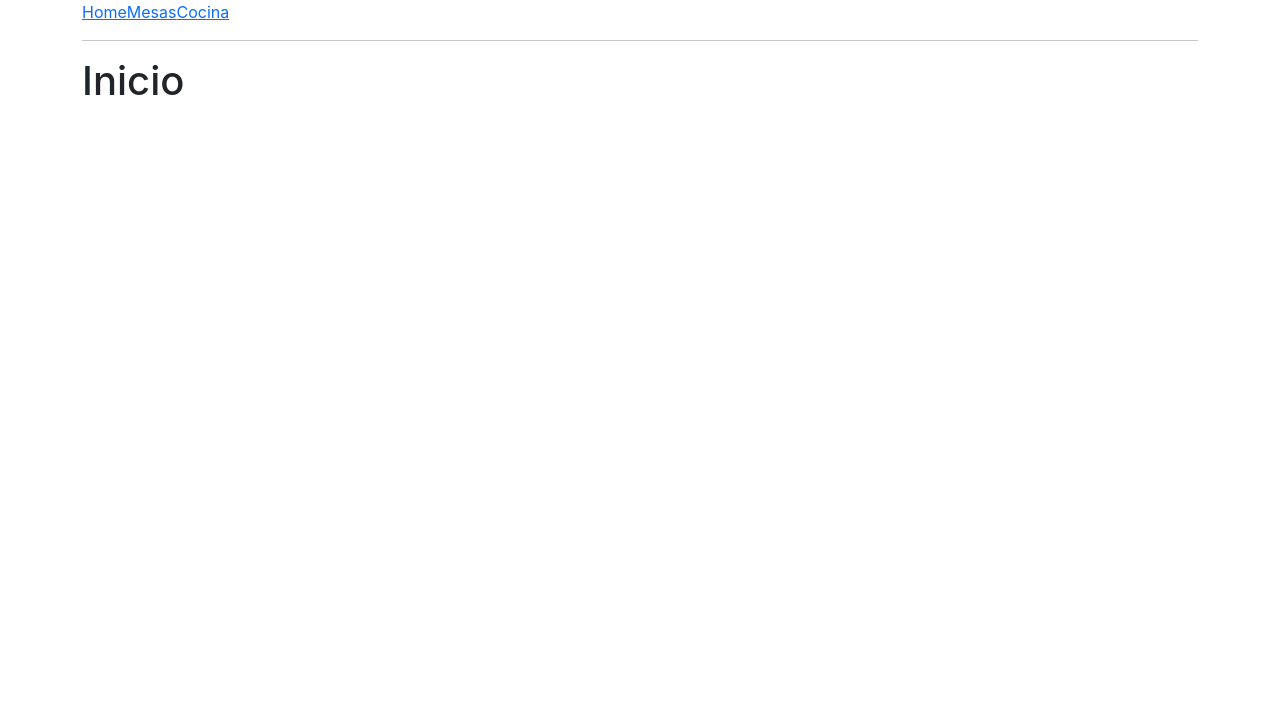
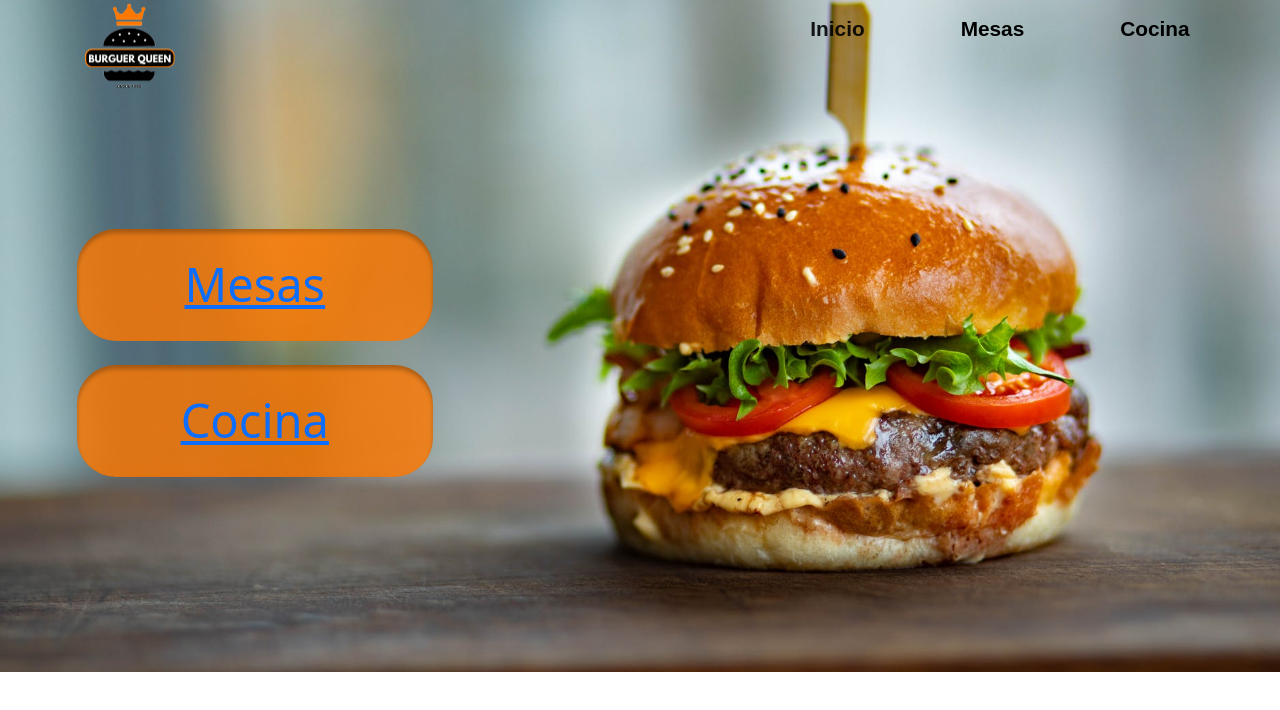
Before and after one commit to luzciel/Burgen-queen, a React (Create React App) app: page / in a window 1280 px wide. Shown: the top 710 px of the page. Built offline with nearby package versions, Linux system fonts and the light colour scheme.

Commit message:
se agrego el header

```diff
--- a/src/App.css
+++ b/src/App.css
@@ -1,4 +1,4 @@
-.App {
+/* .App {
   text-align: center;
 }
 
@@ -35,4 +35,4 @@
   to {
     transform: rotate(360deg);
   }
-}
+} */
--- a/src/App.js
+++ b/src/App.js
@@ -9,36 +9,36 @@ import {
 } from "react-router-dom";
 import './firebase';
 import firebase from "firebase/app";
-import Home from './components/home/Home';
-import Mesas from './components/tables/Tables';
-import Ordenes from './components/ordens/Ordens';
-import Cocina from './components/kitchen/Kitchen';
-
+import Home from './components/home/Home.jsx';
+import Tables from './components/tables/Tables.jsx';
+import Ordenes from './components/ordens/Ordens.jsx';
+import Cocina from './components/kitchen/Kitchen.jsx';
+import Header from './components/home/Header.jsx';
+import "./components/home/home.css"
 
 function App() {
   const app = firebase.app();
   console.log(app);
   return (
     <Router>
-    <div className="container">
+    <div>
      <div>
-       <NavLink to='/' activeClassName='active'>
+      <Header />
+       {/* <NavLink to='/' activeClassName='active'>
          Home
        </NavLink>
-       <NavLink to='/mesas' activeClassName='active'>
-         Mesas
-       </NavLink>
+       <NavLink to="/mesas" >Mesas</NavLink>
        <NavLink to='/cocina' activeClassName='active'>
          Cocina
-       </NavLink>
+       </NavLink> */}
      </div>
-      <hr/>
+      {/* <hr/> */}
       <Switch>
         <Route path="/" exact>
           <Home />
         </Route>
         <Route path="/mesas">
-          <Mesas />
+          <Tables />
         </Route>
         <Route path="/ordenes">
           <Ordenes />
--- /dev/null
+++ b/src/components/home/Header.jsx
@@ -0,0 +1,38 @@
+import React from 'react'
+import { NavLink } from "react-router-dom";
+// import "./home.css"
+import Logo from '../../img/logo.png'
+import App from '../../App'
+
+const Header = () =>{
+    return (
+        <section id="particles-js" className="section home">
+            <nav className="navbar navbar-expand-lg navbar-light fixed-top">
+                <img src={Logo} id="log" />
+                <div className="col-md-10 col-12 mx-auto">
+                    <button className="navbar-toggler" type="button" data-toggle="collapse" data-target="#navbarNav"
+                        aria-controls="navbarNav" aria-expanded="false" aria-label="Toggle navigation">
+                        <span className="navbar-toggler-icon"></span>
+                    </button>
+                    <div className="collapse navbar-collapse" id="navbarNav">
+                        <ul className="navbar-nav  ml-auto pr-4 list">
+                            <li className="nav-item">
+                                <NavLink className="nav-link" to='/'>Inicio </NavLink>
+                            </li>
+                            <li className="nav-item">
+                                <NavLink className="nav-link" to="/mesas">Mesas</NavLink>
+                            </li>
+                            <li className="nav-item">
+                            <NavLink to='/cocina' className="nav-link">Cocina</NavLink>
+                                {/* <a className="nav-link" href="#contact">Cocina</a> */}
+                            </li>
+                        </ul>
+                    </div>
+                </div>
+            </nav>
+
+        </section>
+    )
+}
+
+export default Header
--- a/src/components/home/Home.jsx
+++ b/src/components/home/Home.jsx
@@ -1,10 +1,18 @@
 import React from 'react'
+import Header from './Header.jsx'
+import "./home.css"
+import { Link } from "react-router-dom";
 
 const Home = () =>{
     return (
-        <div>
-            <h1>Inicio</h1>
-        </div>
+      <div class='home-body'>
+          <p>HOLAAAAAAAAA</p>
+            <div class='opcion'>
+             <Link to='mesas'><span class='opcion-tables span'>Mesas</span></Link>
+             <Link to='/cocina'><span class='opcion-kitchen span'>Cocina</span></Link>
+            </div>
+      </div>
     )
 }
+
 export default Home
--- a/src/components/home/home.css
+++ b/src/components/home/home.css
@@ -0,0 +1,122 @@
+.home-body {
+    background-image: url('../../img/burguer.jpeg') !important;
+    height: 128vh;
+    margin-top: -181px;
+    background-size: 100%;
+    background-repeat: no-repeat;
+}
+
+nav {
+    font-family: 'Montserrat', sans-serif;
+    font-weight: bold;
+    padding-right: 2rem;
+}
+
+hr{
+position: absolute;
+width: 1082px;
+height: 0px;
+left: 168px;
+border: 1px solid rgba(0, 0, 0, 0.25);
+}
+
+.navbar-expand-lg {
+  /* background-color:#fff; */
+  height: 57px;
+}
+
+.navbar-expand-lg .navbar-collapse {
+    display: flex!important;
+    justify-content: flex-end;
+}
+
+.navbar-light .navbar-nav .nav-link {
+    color:black ;
+    font-size: 1.3rem;
+    padding: 0.5rem 1.5rem;
+    margin: 1.5rem;
+}
+
+nav li>a {
+    position: relative;
+    color:black;
+    text-decoration: none;
+}
+
+nav li>a:hover {
+    color:black;
+}
+
+nav li>a:before {
+    content: "";
+    position: absolute;
+    width: 100%;
+    height: 2px;
+    bottom: 0;
+    left: 0;
+    background-color:#FE7800;
+    visibility: hidden;
+    -webkit-transform: scaleX(0);
+    transform: scaleX(0);
+    -webkit-transition: all 0.3s ease-in-out 0s;
+    transition: all 0.3s ease-in-out 0s;
+}
+
+nav li>a:hover:before {
+    visibility: visible;
+    -webkit-transform: scaleX(1);
+    transform: scaleX(1);
+}
+
+nav i {
+    color:black;
+    font-size: 1.5rem;
+    padding: .5rem 1.5rem;
+}
+
+#log {
+    max-width: 10%;
+    margin-top: 2%;
+    margin-left: 5%;
+}
+
+.opcion {
+    padding-top: 27%;
+    display: flex;
+    padding-left: 6%;
+    flex-direction: column;
+}
+
+.span {
+    position: relative;
+    width: 356px;
+    height: 112px;
+    background: rgba(254, 120, 0, 0.81);
+    border-radius: 39px;
+    box-shadow: inset 0px 4px 4px rgba(0, 0, 0, 0.25);
+    display: flex;
+    justify-content: center;
+    align-items: center;
+    margin-top: 2%;
+    font-size: 294%;
+}
+
+.list {
+    display: flex;
+    flex-direction: row;
+}
+
+
+
+
+/* formato responsive para table */
+@media screen and (min-width: 415px)  and (max-width: 1024px){
+    .home-body {
+        height: 128vh;
+        margin-top: -181px;
+        background-size: 100%;
+        background-repeat: no-repeat;
+        background-color: rebeccapurple;
+    }
+
+}
--- a/src/components/kitchen/Kitchen.jsx
+++ b/src/components/kitchen/Kitchen.jsx
@@ -3,7 +3,8 @@ import React from 'react'
 const cocina = () =>{
     return (
         <div>
-            <h1>cocina</h1>
+            <p style={{marginTop: "32px"}}>>cocina</p>
+            <buttom style={{width: "200px"}}>cocina</buttom>
         </div>
     )
 }
--- a/src/components/tables/Tables.jsx
+++ b/src/components/tables/Tables.jsx
@@ -1,10 +1,12 @@
 import React from 'react'
 
-const mesas = () =>{
+const Tables = () => {
+    console.log("Mesasssss")
     return (
         <div>
             <h1>Mesasssssss</h1>
+            <buttom style={{width: "200px"}}>MESAS</buttom>
         </div>
     )
 }
-export default mesas
+export default Tables;
--- a/src/index.css
+++ b/src/index.css
@@ -1,4 +1,4 @@
-body {
+/* body {
   margin: 0;
   font-family: -apple-system, BlinkMacSystemFont, 'Segoe UI', 'Roboto', 'Oxygen',
     'Ubuntu', 'Cantarell', 'Fira Sans', 'Droid Sans', 'Helvetica Neue',
@@ -10,4 +10,4 @@ body {
 code {
   font-family: source-code-pro, Menlo, Monaco, Consolas, 'Courier New',
     monospace;
-}
+} */
```
Also changed, not shown: src/components/home/Opcions.jsx (added, +13 -0 lines), src/img/burguer.jpeg (added), src/img/logo.png (added).
